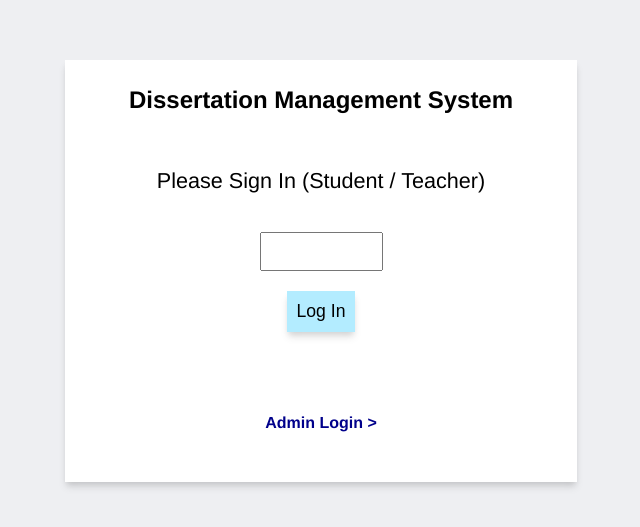
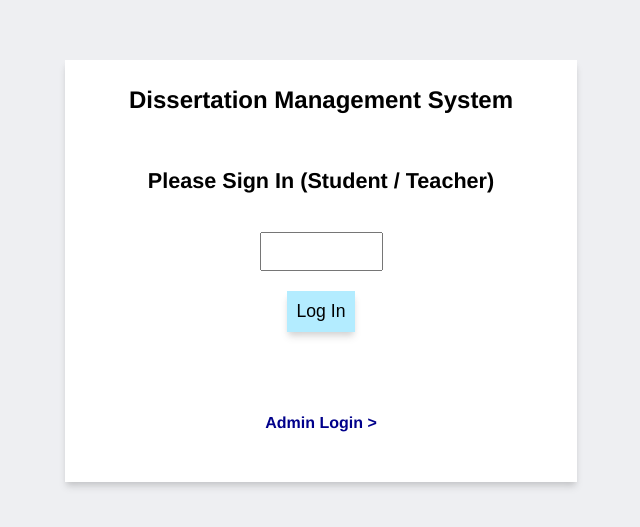
Before and after one commit to shom254/dissertation-mgmt-system, a Vue app in the folder client/: page / in a window 1280 px wide. Shown: the part 129-656 px from the top of the page, without its empty margins (319-959 px from the left). Built offline with nearby package versions, Linux system fonts and the light colour scheme.

Commit message:
redirect and h2 bold

```diff
--- a/client/src/router/router.js
+++ b/client/src/router/router.js
@@ -22,7 +22,7 @@ const routes = [
       { name: 'admin', path: '', component: AdminContainer, meta: { title: 'Teacher Home' } },
       { name: 'add-student', path: 'student', component: AdminAddStudentCard, meta:  { title: 'Add Student' } },
     ] },
-  ]},
+  ], redirect : { name : 'home' }},
   {}
 ]
 
--- a/client/src/style.css
+++ b/client/src/style.css
@@ -103,7 +103,6 @@ h1 {
 
 h2 {
   font-size: 1.35rem;
-  font-weight: normal;
 }
 
 h3 {
```
